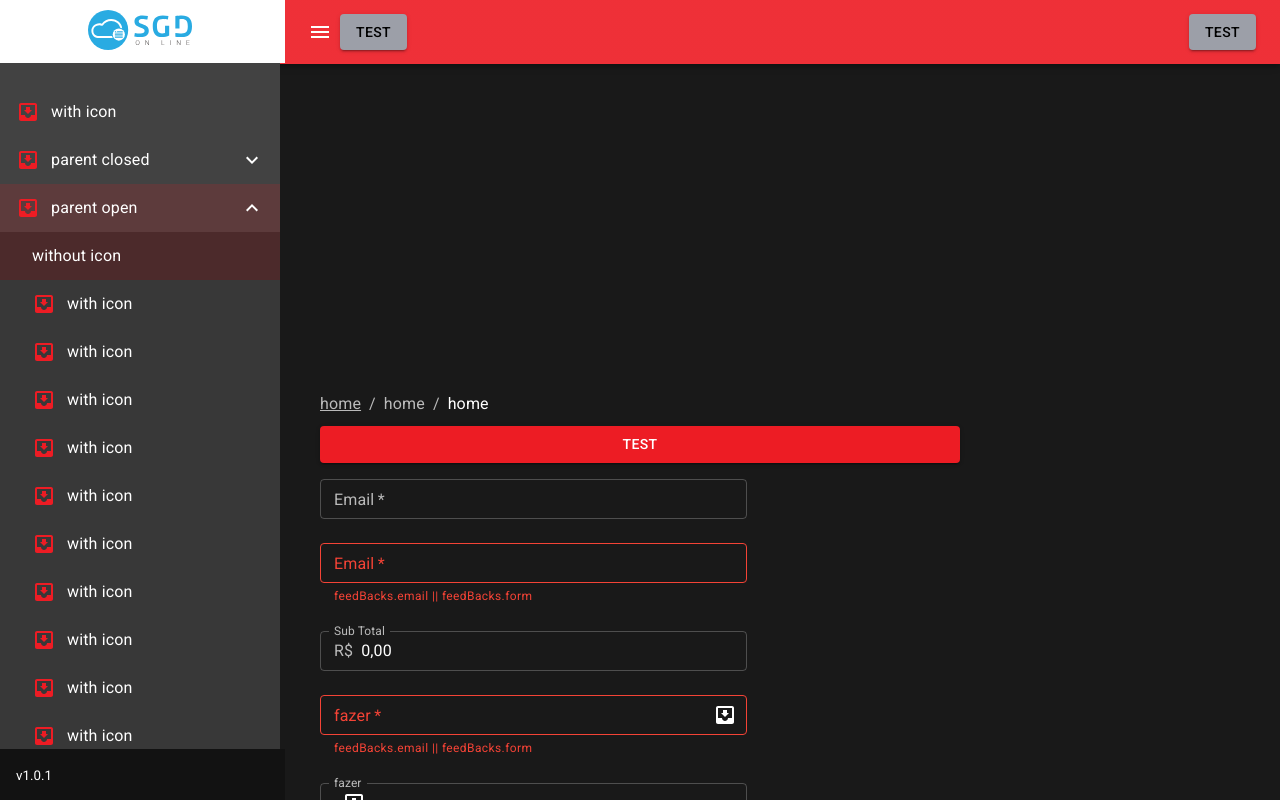
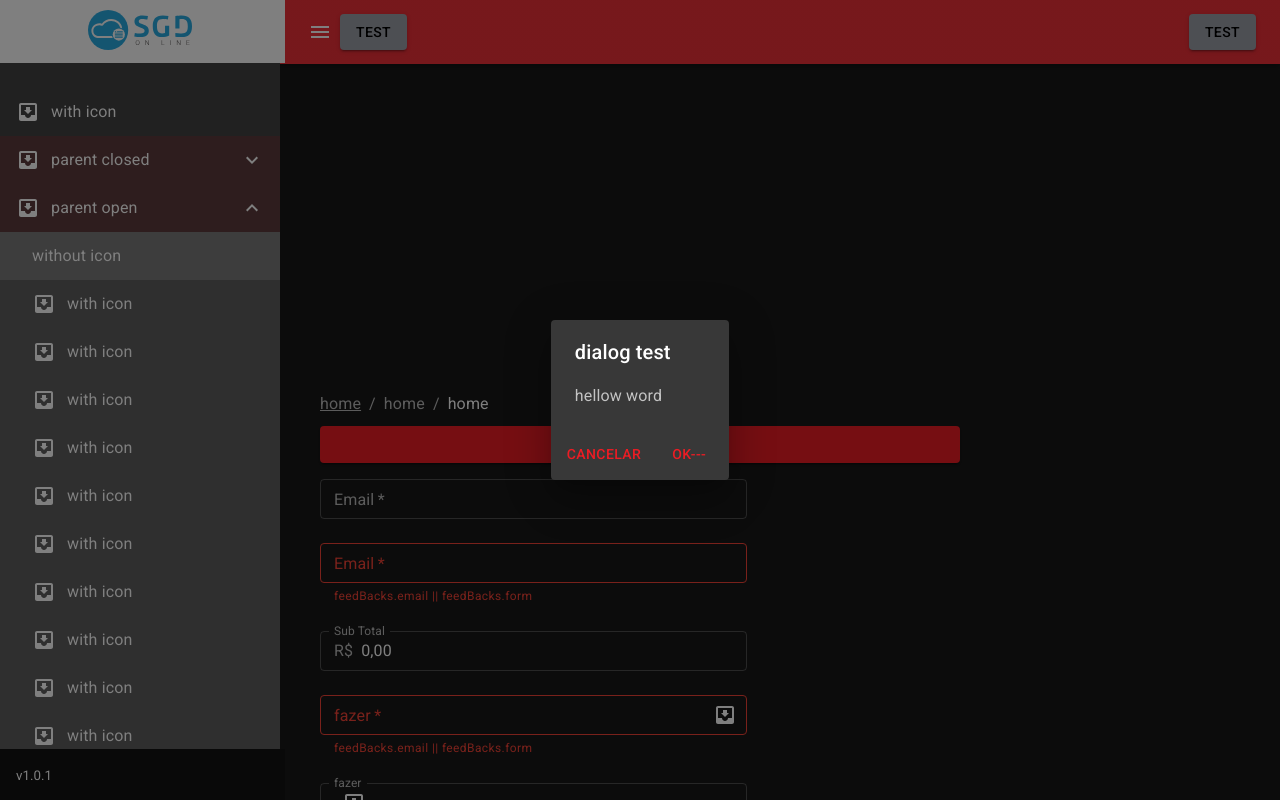
Before and after one commit to J-Meira/mui-theme, a React (Create React App) app: page / in a window 1280 px wide. Shown: the top 800 px of the page. Built offline with nearby package versions, Linux system fonts and the light colour scheme.

Commit message:
dialogBox and dialogPopUp add

```diff
--- a/src/App.tsx
+++ b/src/App.tsx
@@ -11,6 +11,8 @@ import BreadcrumbBar from './components/BreadcrumbBar';
 import Button from './components/Button';
 import Grid from '@mui/material/Grid';
 import Input from './components/Input';
+import DialogBox, { DialogProps } from './components/DialogBox';
+import DialogPopUp from './components/DialogPopUp';
 
 const topFilms = [
   { title: "The Shawshank Redemption", year: 1994 },
@@ -25,6 +27,14 @@ const topFilms = [
 const App = () => {
   const [open, setOpen] = useState(true);
   const [expanded, setExpanded] = useState(true);
+  const [dialog, setDialog] = useState<DialogProps>({
+    open: true,
+    cancel: true,
+    title: 'dialog test',
+    message: 'hellow word',
+    successLabel: 'Ok---'
+  });
+  const [openPopUp, setOpenPopUp] = useState(false);
 
   const sideBarControl = () => {
     setOpen(!open);
@@ -35,6 +45,17 @@ const App = () => {
     if (!open) {
       setExpanded(status);
     }
+  }
+
+  const closeDialog = (status: boolean) => {
+    setDialog({
+      open: false,
+      cancel: true,
+      title: '',
+      message: '',
+      successLabel: 'Ok'
+    });
+    setOpenPopUp(status);
   }
 
   return (
@@ -80,7 +101,7 @@ const App = () => {
           <SideBarItem
             label='parent closed'
             icon={<InboxIcon />}
-            selected={false}
+            selected={true}
             expanded={expanded}
           >
             <SideBarItem
@@ -277,7 +298,7 @@ const App = () => {
               name='action'
               model='icon'
               action={() => console.log('test')}
-              icon={<InboxIcon/>}
+              icon={<InboxIcon />}
               //autoFocus
               required
               error={true}
@@ -291,7 +312,7 @@ const App = () => {
               model='icon'
               start={true}
               action={() => console.log('test')}
-              icon={<InboxIcon/>}
+              icon={<InboxIcon />}
             />
             <Input
               id='password'
@@ -309,7 +330,7 @@ const App = () => {
               label='select'
               name='select'
               model='select'
-              list={[{value:0, label:'qwqw'}]}
+              list={[{ value: 0, label: 'qwqw' }]}
             //required
             //error={true}
             //helperText={'feedBacks.email || feedBacks.form'}
@@ -332,7 +353,24 @@ const App = () => {
 
 
 
+
           </Grid>
+          <DialogBox
+            dialog={dialog}
+            close={closeDialog}
+          />
+          <DialogPopUp
+          open={openPopUp}
+          cancel={true}
+          name='test'
+          title='pop up test'
+          successLabel='Ok---'
+          cancelLabel='Cancelar----'
+          toggle={()=> setOpenPopUp(false)}
+          action={()=> console.log('test')}
+          >
+            <span>test pop up here</span>
+          </DialogPopUp>
         </div>
       </MultiProvider>
     </div>
--- a/src/Scss/_variables.scss
+++ b/src/Scss/_variables.scss
@@ -4,6 +4,7 @@ $font-general: 'Roboto', sans-serif;
 //collors
 $primary: #ed1c24;
 $primary-hover: #b20000;
+$gray: #6a696b;
 $gray-midle: #424242;
 $gray-strong: #424242;
 $gray-very-strong: #191919;
--- /dev/null
+++ b/src/Scss/components/_DialogPopUp.scss
@@ -0,0 +1,28 @@
+.dialog-pop-up {
+  .MuiDialogTitle-root {
+    background-color: $primary;
+    text-align: center;
+    color: $white;
+    .dialog-pop-up-close {
+      top: 8px;
+      right: 8px;
+      color: $white;
+      position: absolute;
+    }
+  }
+  .body-main {
+    margin: 0rem -12px !important;
+  }
+  .user-actions {
+    margin-top: 2rem;
+    text-align: left;
+    .MuiButton-root {
+      background-color: $gray;
+      color: $white;
+      margin-right: 1.5rem;
+    }
+    .MuiButton-root:hover {
+      background-color: $gray-midle;
+    }
+  }
+}
--- a/src/Scss/components/_SideBar.scss
+++ b/src/Scss/components/_SideBar.scss
@@ -56,11 +56,11 @@
     max-width: 280px;
 
     .MuiListItemIcon-root {
-      color: $primary;
+      //color: $primary;
     }
 
     .secondary {
-      background-color: rgba(0, 0, 0, 0.15);
+      background-color: rgba(255, 255, 255, 0.15);
 
       .MuiListItemButton-root {
         padding-left: 2rem;
@@ -71,10 +71,14 @@
       }
     }
     .secondary-selected {
-      background-color: rgba(0, 0, 0, 0.3);
+      background-color: rgba(255, 255, 255, 0.3);
 
       .MuiListItemButton-root {
         padding-left: 2rem;
+      }
+
+      .Mui-selected{
+        background-color: transparent;
       }
 
       &:hover {
--- a/src/Scss/components/_index.scss
+++ b/src/Scss/components/_index.scss
@@ -1,4 +1,5 @@
 @import './BreadcrumbBar';
 @import './Button';
+@import './DialogPopUp';
 @import './Header';
 @import './SideBar';
--- /dev/null
+++ b/src/components/DialogBox/index.tsx
@@ -0,0 +1,66 @@
+import * as React from 'react';
+
+import {
+  Button,
+  Dialog,
+  DialogActions,
+  DialogContent,
+  DialogContentText,
+  DialogTitle,
+} from '@mui/material';
+
+export interface DialogProps {
+  open: boolean,
+  cancel?: boolean,
+  title: string,
+  message: string,
+  successLabel: string
+}
+
+interface DialogBoxProps {
+  dialog: DialogProps,
+  close: (status: boolean) => any
+}
+
+const defaultProps: DialogBoxProps = {
+  dialog: {
+    open: false,
+    cancel: true,
+    title: '',
+    message: '',
+    successLabel: 'Ok'
+  },
+  close: () => (null)
+}
+
+const DialogBox = ({ dialog, close }: DialogBoxProps) => (
+  <Dialog
+    open={dialog.open}
+    onClose={() => close(false)}
+    aria-labelledby='alert-dialog-title'
+    aria-describedby='alert-dialog-description'
+  >
+    <DialogTitle id='alert-dialog-title'>
+      {dialog.title}
+    </DialogTitle>
+    <DialogContent>
+      <DialogContentText id='alert-dialog-description'>
+        {dialog.message}
+      </DialogContentText>
+    </DialogContent>
+    <DialogActions>
+      {dialog.cancel && (
+        <Button onClick={() => close(false)} color='primary'>
+          Cancelar
+        </Button>
+      )}
+      <Button onClick={() => close(true)} color='primary' autoFocus>
+        {dialog.successLabel}
+      </Button>
+    </DialogActions>
+  </Dialog>
+);
+
+DialogBox.defaultProps = defaultProps;
+
+export default DialogBox;
--- /dev/null
+++ b/src/components/DialogPopUp/index.tsx
@@ -0,0 +1,74 @@
+import React from 'react';
+
+import {
+  Button,
+  Dialog,
+  DialogActions,
+  DialogContent,
+  IconButton,
+  DialogTitle,
+} from '@mui/material';
+
+import CloseIcon from '@mui/icons-material/Close';
+
+interface DialogPopUpProps {
+  open: boolean,
+  cancel?: boolean,
+  name: string,
+  title: string,
+  successLabel?: string,
+  cancelLabel?: string,
+  children?: React.ReactNode,
+  toggle?: (params: any) => any
+  action?: (params: any) => any
+}
+
+const defaultProps: DialogPopUpProps = {
+  open: false,
+  cancel: true,
+  name: '',
+  title: '',
+  successLabel: 'Ok',
+  cancelLabel: 'Cancelar',
+}
+
+const DialogPopUp = ({
+  open, cancel, name, title, successLabel, cancelLabel, children, toggle, action
+}: DialogPopUpProps) => {
+  return (
+    <Dialog
+      open={open}
+      onClose={toggle}
+      aria-labelledby={`pop-up-${name}-title`}
+      className='dialog-pop-up'
+    >
+      <DialogTitle id={`pop-up-${name}-title`}>
+        {title}
+        <IconButton aria-label='close' className='dialog-pop-up-close' onClick={toggle}>
+          <CloseIcon />
+        </IconButton>
+      </DialogTitle>
+      <DialogContent className='body-main'>
+        {children}
+      </DialogContent>
+      {(cancel || action) && (
+        <DialogActions className='user-actions'>
+          {cancel && (
+            <Button onClick={toggle} color='primary'>
+              {cancelLabel}
+            </Button>
+          )}
+          {action && (
+            <Button onClick={action} color='primary'>
+              {successLabel}
+            </Button>
+          )}
+        </DialogActions>
+      )}
+    </Dialog >
+  );
+}
+
+DialogPopUp.defaultProps = defaultProps;
+
+export default DialogPopUp;
```
Lines whose indentation alone changed are shown as unchanged.
